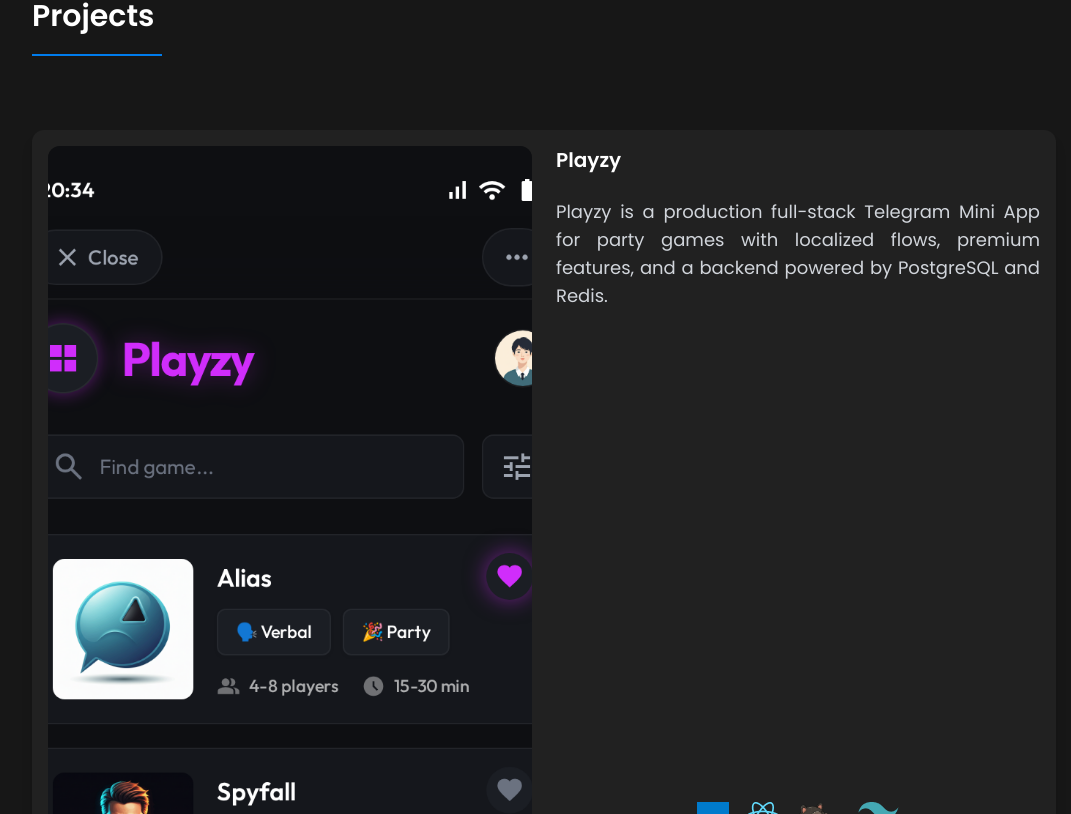
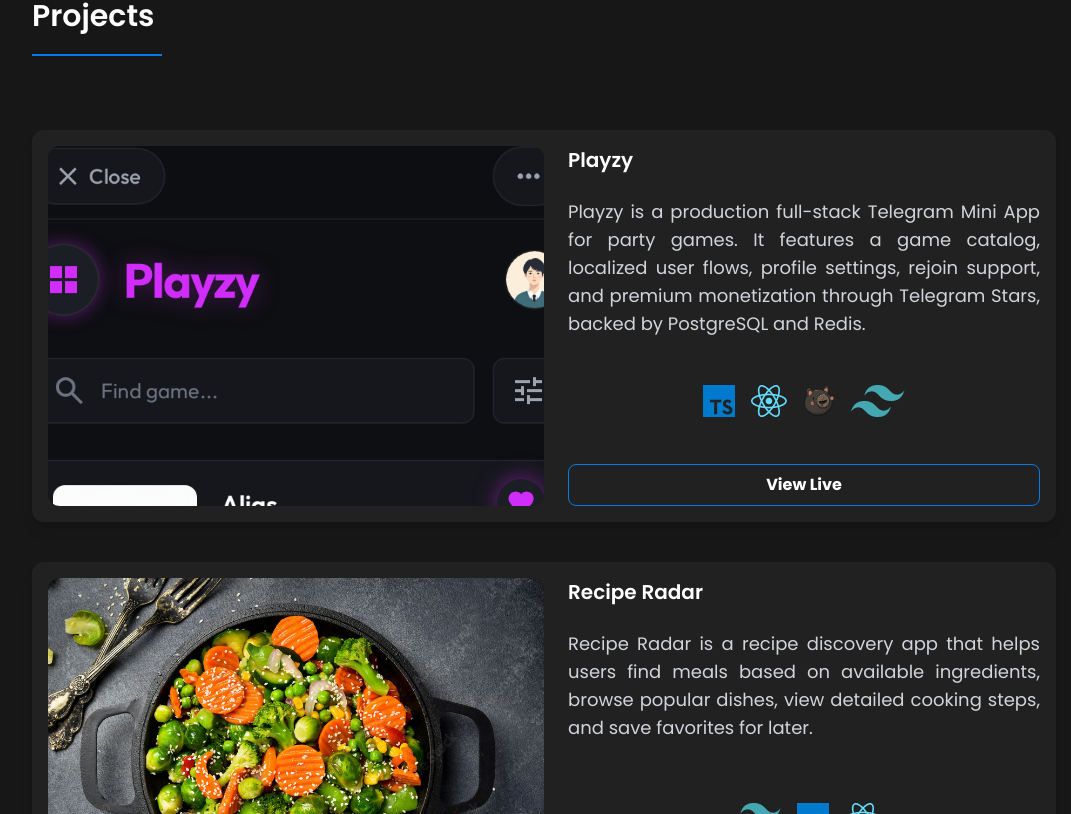
Before and after one commit to ArtakN/portfolio-app, a React (Vite) app: page / in a window 1280 px wide. Shown: the part 1626-2440 px from the top of the page, without its empty margins (96-1167 px from the left). Built offline with nearby package versions, Linux system fonts and the light colour scheme; a web font is replaced by a local one.

Commit message:
Set fixed project card heights

```diff
--- a/src/components/SingleProject.tsx
+++ b/src/components/SingleProject.tsx
@@ -4,35 +4,41 @@
 	project: Project
 }
 
+const descriptionClampStyle = {
+	display: '-webkit-box',
+	WebkitBoxOrient: 'vertical' as const,
+	WebkitLineClamp: 5,
+	overflow: 'hidden',
+}
+
 export function SingleProject({ project }: SingleProjectProps) {
 	const techStack = project.tech
-	const isRecipeRadar = project.title === 'Recipe Radar'
-	const imageHeightClass = isRecipeRadar
-		? 'h-72 md:h-full md:min-h-[360px]'
-		: 'h-56 md:h-full md:min-h-[320px]'
 
 	return (
 		<article className='bg-[#212121] p-4 rounded-xl shadow-lg hover:bg-[#292929] transition-all duration-300'>
-			<div>
-				<div className='flex flex-col md:flex-row gap-6 items-stretch'>
-					<div className='md:w-1/2 overflow-hidden rounded-xl bg-[#181818]'>
+			<div className='h-[540px] md:h-[360px]'>
+				<div className='flex h-full flex-col md:flex-row gap-6'>
+					<div className='h-56 md:h-full md:w-1/2 overflow-hidden rounded-xl bg-[#181818] shrink-0'>
 						<img
-							className={`w-full object-cover rounded-xl ${imageHeightClass} ${project.imageScaleClass ?? ''}`}
+							className={`w-full h-full object-cover rounded-xl ${project.imageScaleClass ?? ''}`}
 							src={project.imageUrl}
 							alt={`${project.title} preview`}
 							style={{ objectPosition: project.imagePosition ?? 'center' }}
 						/>
 					</div>
-					<div className='md:w-1/2 flex flex-col justify-between'>
-						<div className='flex flex-col'>
+					<div className='md:w-1/2 flex min-h-0 flex-col justify-between'>
+						<div className='flex min-h-0 flex-col'>
 							<h3 className='text-xl font-semibold text-start mb-6'>
 								{project.title}
 							</h3>
-							<p className='text-gray-300 text-lg text-justify flex-grow'>
+							<p
+								className='text-gray-300 text-lg text-justify'
+								style={descriptionClampStyle}
+							>
 								{project.description}
 							</p>
 						</div>
-						<ul className='flex gap-4 justify-center my-8'>
+						<ul className='flex flex-wrap gap-4 justify-center my-6 md:my-8'>
 							{techStack.map(tech => (
 								<li key={tech.title} className='relative group'>
 									<img
--- a/src/store/projects.ts
+++ b/src/store/projects.ts
@@ -4,7 +4,7 @@
 	{
 		title: 'Playzy',
 		description:
-			'Playzy is a production full-stack Telegram Mini App for party games with localized flows, premium features, and a backend powered by PostgreSQL and Redis.',
+			'Playzy is a production full-stack Telegram Mini App for party games. It features a game catalog, localized user flows, profile settings, rejoin support, and premium monetization through Telegram Stars, backed by PostgreSQL and Redis.',
 		imageUrl: 'img/project-4.png',
 		imagePosition: 'center 8%',
 		imageScaleClass: 'scale-[1.12] md:scale-[1.18] origin-top',
```
